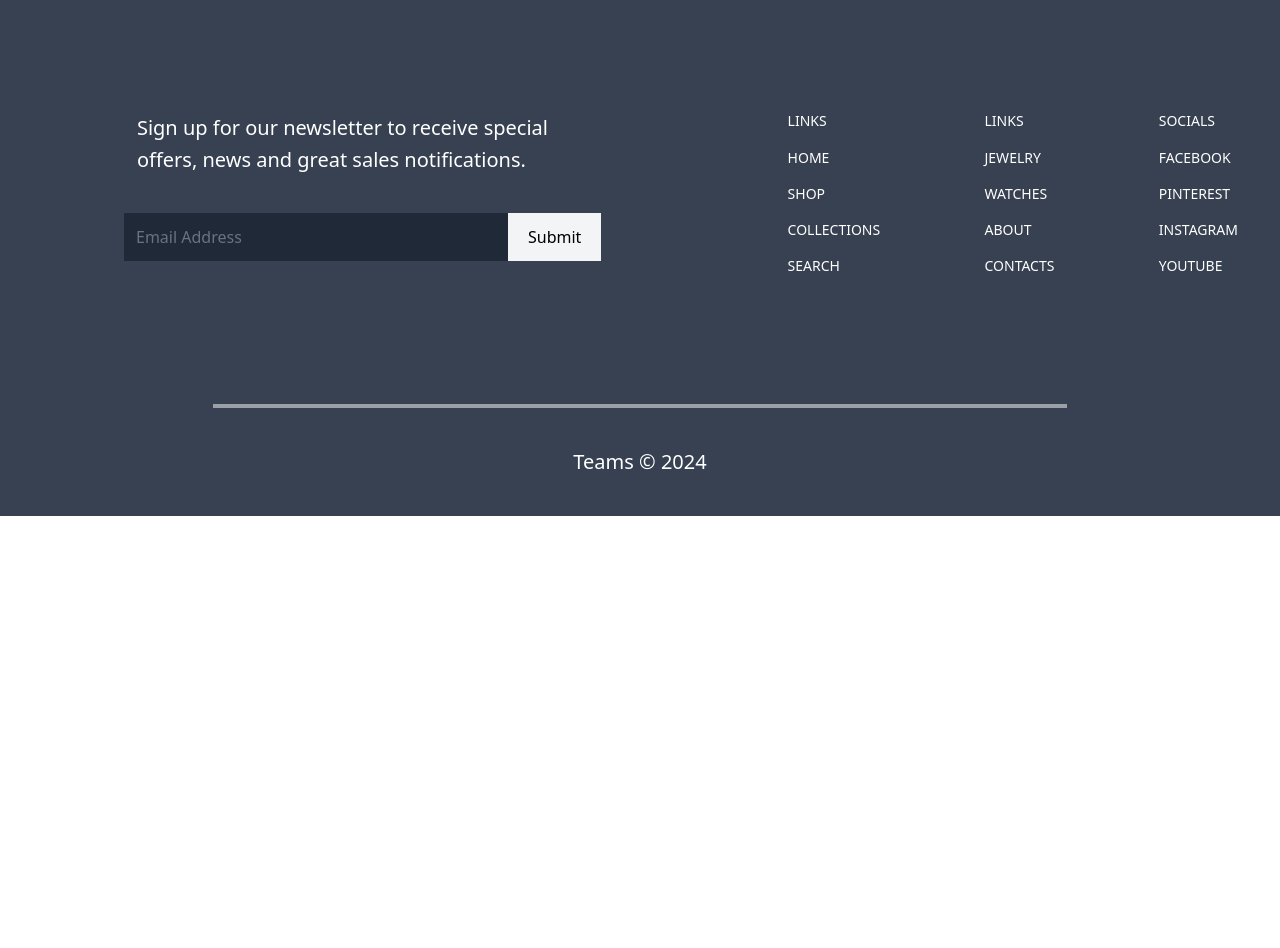
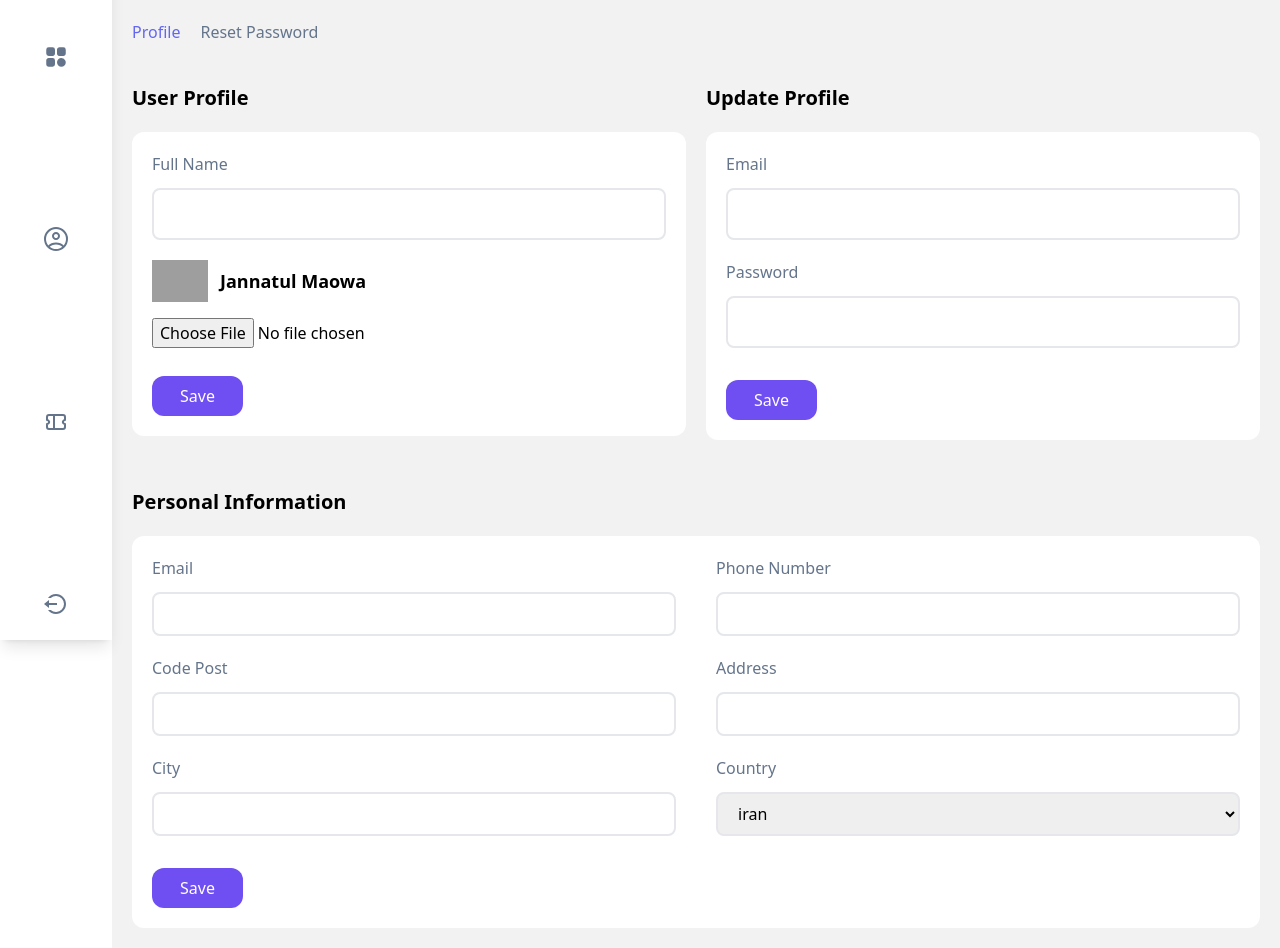
Before and after one commit to Ehsan-Fouladi/Atelier-Frontend, a Nuxt app: page /Panel/profile in a window 1280 px wide. Shown: the part 160-1108 px from the top of the page. Before the commit the page ends 800 px from the top, so only its background shows below. Built offline with nearby package versions, Linux system fonts and the light colour scheme; grey boxes are pictures that could not be loaded.

Commit message:
creaet profile user and reset password

```diff
--- /dev/null
+++ b/pages/Panel/profile.vue
@@ -0,0 +1,123 @@
+<template>
+  <div class="bg-[#f2f2f2] md:ml-28">
+    <div class="flex flex-col items-center p-2 md:p-0">
+
+      <div class="pt-10 w-full h-full flex flex-col p-1 md:p-5">
+        <span class="text-2xl text-balance font-bold">Profile</span>
+        <div class="flex justify-between">
+          <span class="capitalize text-slate-500 text-pretty">Welcome To Online Shop Me</span>
+          <span class="capitalize text-slate-500 text-nowrap">
+            <NuxtLink to="/panel/profile">profile</NuxtLink> > <NuxtLink to="/panel/profile">profile</NuxtLink>
+          </span>
+        </div>
+        <div class="flex gap-5 mt-10">
+          <NuxtLink to="/panel/profile" class="text-indigo-500 capitalize font-medium">Profile</NuxtLink>
+          <NuxtLink to="/panel/reset-password" class="text-slate-500 capitalize font-medium">Reset Password</NuxtLink>
+        </div>
+
+        <div class="flex flex-col lg:flex-row w-full h-full mt-10 gap-5 overflow-hidden">
+          <div class="lg:w-1/2 w-full">
+            <span class="capitalize font-semibold text-xl">User Profile</span>
+            <form method="post" class="p-5 bg-white rounded-xl w-full mt-5 flex flex-col">
+              <div>
+                <label for="full-name" class="capitalize text-slate-500 font-medium">full name</label>
+                <input type="text" name="full-name" class="w-full px-4 py-3 border-2 focus:border-indigo-500 outline-none rounded-lg mt-3">
+              </div>
+              <div class="flex flex-col justify-around mt-5 space-y-4">
+                <div class="flex items-center">
+                  <img class="object-cover w-14" src="https://enftx-html.vercel.app/images/profile/3.png" alt="profile" draggable="false">
+                  <span class="text-lg font-bold text-balance pl-3">Jannatul Maowa</span>
+                </div>
+                <div>
+                  <input type="file">
+                </div>
+                <div class="w-full pt-3">
+                  <button type="submit" class="text-xs sm:text-base font-semibold sm:font-medium px-7 py-2 bg-[#6f4ef2] hover:bg-[#572dff] rounded-xl text-white capitalize cursor-pointer transition-all duration-300">
+                    save
+                  </button>
+                </div>
+              </div>
+            </form>
+          </div>
+          <div class="lg:w-1/2 w-full">
+            <span class="capitalize font-semibold text-xl">Update Profile</span>
+            <form method="post" class="p-5 bg-white rounded-xl w-full mt-5 space-y-5">
+              <div>
+                <label for="email" class="capitalize text-slate-500 font-medium">email</label>
+                <input type="text" name="email" class="w-full px-4 py-3 border-2 focus:border-indigo-500 outline-none rounded-lg mt-3">
+              </div>
+              <div>
+                <label for="password" class="capitalize text-slate-500 font-medium">password</label>
+                <input type="text" name="password" class="w-full px-4 py-3 border-2 focus:border-indigo-500 outline-none rounded-lg mt-3">
+              </div>
+              <div class="w-full pt-3">
+                <button type="submit" class="text-xs sm:text-base font-semibold sm:font-medium px-7 py-2 bg-[#6f4ef2] hover:bg-[#572dff] rounded-xl text-white capitalize cursor-pointer transition-all duration-300">
+                  save
+                </button>
+              </div>
+            </form>
+          </div>
+        </div>
+
+        <div class="flex w-full h-full mt-12 mb-12 md:mb-auto">
+          <div class="w-full">
+            <span class="capitalize font-semibold text-xl">Personal Information</span>
+            <form method="post" class="p-5 bg-white rounded-xl w-full mt-5 space-y-5 flex flex-col items-center">
+
+              <div class="flex flex-col lg:flex-row w-full h-full lg:gap-10 gap-y-7">
+                <div class="w-full">
+                  <label for="email" class="capitalize text-slate-500 font-medium">email</label>
+                  <input type="email" name="email" class="w-full px-4 py-2 border-2 focus:border-indigo-500 outline-none rounded-lg mt-3">
+                </div>
+                <div class="w-full">
+                  <label for="phone number" class="capitalize text-slate-500 font-medium">phone number</label>
+                  <input type="number" name="phone number" class="w-full px-4 py-2 border-2 focus:border-indigo-500 outline-none rounded-lg mt-3">
+                </div>
+              </div>
+
+              <div class="flex flex-col lg:flex-row w-full h-full lg:gap-10 gap-y-7">
+                <div class="w-full">
+                  <label for="codepost" class="capitalize text-slate-500 font-medium">code post</label>
+                  <input type="number" name="codepost" class="w-full px-4 py-2 border-2 focus:border-indigo-500 outline-none rounded-lg mt-3">
+                </div>
+                <div class="w-full">
+                  <label for="address" class="capitalize text-slate-500 font-medium">address</label>
+                  <input type="text" name="address" class="w-full px-4 py-2 border-2 focus:border-indigo-500 outline-none rounded-lg mt-3">
+                </div>
+              </div>
+
+              <div class="flex flex-col lg:flex-row w-full h-full lg:gap-10 gap-y-7">
+                <div class="w-full">
+                  <label for="city" class="capitalize text-slate-500 font-medium">city</label>
+                  <input type="text" name="city" class="w-full px-4 py-2 border-2 focus:border-indigo-500 outline-none rounded-lg mt-3">
+                </div>
+                <div class="w-full">
+                  <label for="country" class="capitalize text-slate-500 font-medium">country</label>
+                  <select name="country" class="w-full px-4 py-2 border-2 focus:border-indigo-500 outline-none rounded-lg mt-3">
+                    <option value="iran">iran</option>
+                    <option value="Japan">Japan</option>
+                    <option value="America">America</option>
+                    <option value="Russia">Russia</option>
+                    <option value="London">London</option>
+                  </select>
+                </div>
+              </div>
+
+              <div class="w-full pt-3">
+                <button type="submit" class="text-xs sm:text-base font-semibold sm:font-medium px-7 py-2 bg-[#6f4ef2] hover:bg-[#572dff] rounded-xl text-white capitalize cursor-pointer transition-all duration-300">
+                  save
+                </button>
+              </div>
+            </form>
+          </div>
+        </div>
+
+      </div>
+    </div>
+  </div>
+</template>
+<script setup>
+definePageMeta({
+    layout: 'panel',
+})
+</script>
--- /dev/null
+++ b/pages/Panel/reset-password.vue
@@ -0,0 +1,54 @@
+<template>
+  <div class="bg-[#f2f2f2] md:ml-28">
+    <div class="flex flex-col items-center p-2 md:p-0">
+
+      <div class="pt-10 w-full h-full flex flex-col p-1 md:p-5">
+        <span class="text-2xl text-balance font-bold">Profile</span>
+        <div class="flex justify-between">
+          <span class="capitalize text-slate-500 text-pretty">Welcome To Online Shop Me</span>
+          <span class="capitalize text-slate-500 text-nowrap">
+            <NuxtLink to="/panel/profile">profile</NuxtLink> > <NuxtLink to="/panel/reset-password">reset password</NuxtLink>
+          </span>
+        </div>
+        <div class="flex gap-5 mt-10">
+          <NuxtLink to="/panel/profile" class="text-slate-500 capitalize font-medium">Profile</NuxtLink>
+          <NuxtLink to="/panel/reset-password" class="text-indigo-500 capitalize font-medium">Reset Password</NuxtLink>
+        </div>
+
+        <div class="flex justify-center items-center flex-row w-full h-full mt-20 mb-10 md:mb-auto">
+          <div class="lg:w-2/3 w-full">
+            <span class="capitalize font-semibold text-xl">reset password</span>
+            <form method="post" class="p-5 bg-white rounded-xl w-full mt-5 space-y-5">
+              <div>
+                <label for="old-password" class="capitalize text-slate-500 font-medium">old password</label>
+                <input type="password" name="old-password" class="w-full px-4 py-3 border-2 focus:border-indigo-500 outline-none rounded-lg mt-3">
+              </div>
+              <div>
+                <label for="new-password" class="capitalize text-slate-500 font-medium">new password</label>
+                <input type="password" name="new-password" class="w-full px-4 py-3 border-2 focus:border-indigo-500 outline-none rounded-lg mt-3">
+              </div>
+              <div>
+                <label for="repetition-new-password" class="capitalize text-slate-500 font-medium">
+                  repetition new password
+                </label>
+                <input type="password" name="repetition-new0password" class="w-full px-4 py-3 border-2 focus:border-indigo-500 outline-none rounded-lg mt-3">
+              </div>
+
+              <div class="w-full pt-3">
+                  <button type="submit" class="text-xs sm:text-base font-semibold sm:font-medium px-7 py-2 bg-[#6f4ef2] hover:bg-[#572dff] rounded-xl text-white capitalize cursor-pointer transition-all duration-300">
+                    save
+                  </button>
+              </div>
+            </form>
+          </div>
+        </div>
+
+      </div>
+    </div>
+  </div>
+</template>
+<script setup>
+definePageMeta({
+    layout: 'panel',
+})
+</script>
```
